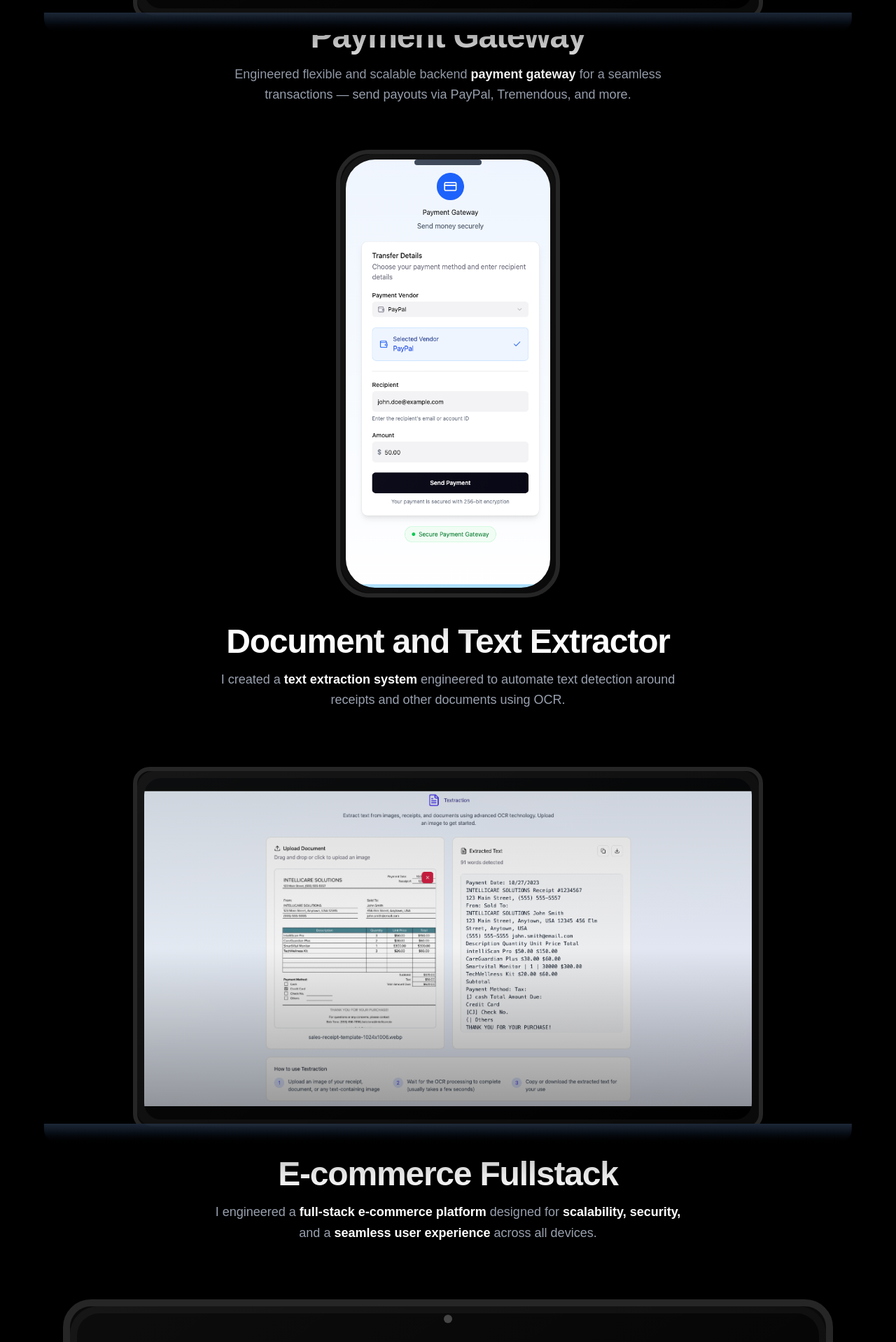
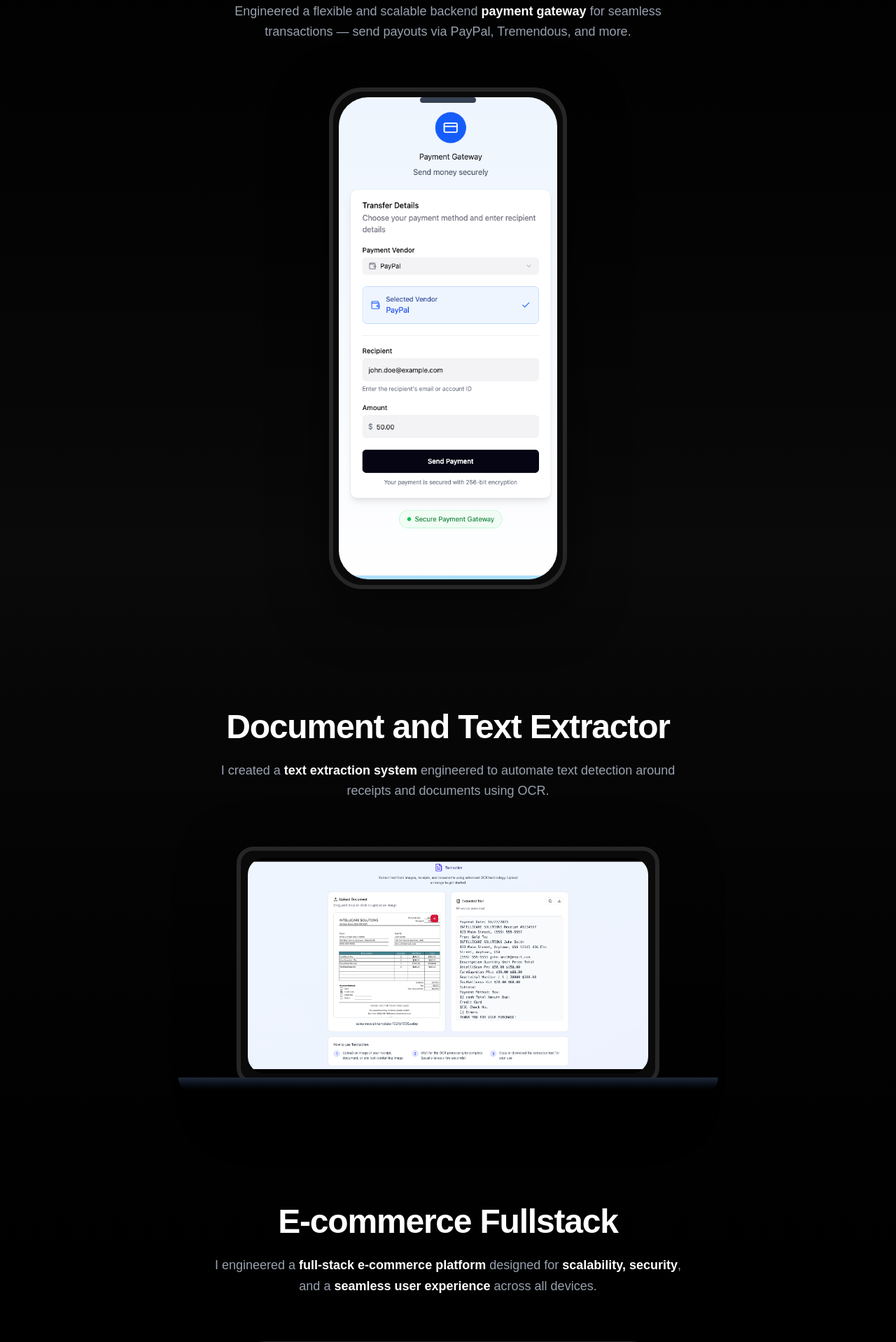
Before and after one commit to AlexanderThomasSayson/ats-portfolio-website, a React (Vite) app: page / in a window 1280 px wide. Shown: the part 3520-5438 px from the top of the page at 70% size. Built offline with nearby package versions, Linux system fonts and the light colour scheme.

Commit message:
fix: showcase responsiveness

```diff
--- a/src/components/product/ProductShowcase.jsx
+++ b/src/components/product/ProductShowcase.jsx
@@ -1,15 +1,5 @@
 import React, { useRef } from "react";
 import { motion, useScroll, useTransform, useSpring } from "framer-motion";
-import { RiMoneyDollarCircleFill, RiServerFill } from "react-icons/ri";
-import { SiPaypal, SiVisa } from "react-icons/si";
-import {
-  FaCcMastercard,
-  FaGift,
-  FaServer,
-  FaCloud,
-  FaCode,
-  FaDatabase,
-} from "react-icons/fa";
 
 export const ProductShowcase = () => {
   const { scrollYProgress } = useScroll();
@@ -20,18 +10,15 @@ export const ProductShowcase = () => {
     restDelta: 0.001,
   });
 
-  // Shared scroll transformations
-  const translateY = useTransform(smoothProgress, [0, 1], [150, 0]);
+  const translateY = useTransform(smoothProgress, [0, 1], [100, 0]);
   const opacity = useTransform(smoothProgress, [0.1, 0.3], [0, 1]);
   const scale = useTransform(smoothProgress, [0.1, 0.3], [0.9, 1]);
 
-  // Helper for mouse tilt
   const useTilt = () => {
     const ref = useRef(null);
-
     const handleMouseMove = (e) => {
       const card = ref.current;
-      if (!card) return;
+      if (!card || window.innerWidth < 768) return; // disable tilt on mobile
       const rect = card.getBoundingClientRect();
       const x = e.clientX - rect.left;
       const y = e.clientY - rect.top;
@@ -41,12 +28,10 @@ export const ProductShowcase = () => {
       const rotateY = ((x - centerX) / centerX) * 8;
       card.style.transform = `rotateX(${-rotateX}deg) rotateY(${rotateY}deg) scale(1.03)`;
     };
-
     const handleMouseLeave = () => {
       const card = ref.current;
       if (card) card.style.transform = "rotateX(0deg) rotateY(0deg) scale(1)";
     };
-
     return { ref, handleMouseMove, handleMouseLeave };
   };
 
@@ -54,194 +39,172 @@ export const ProductShowcase = () => {
   const tabletTilt = useTilt();
   const laptopTilt = useTilt();
 
-  return (
-    <section
-      id="integration-showcase"
-      className="flex flex-col items-center justify-center bg-gradient-to-b from-black via-white-1000 to-black text-white overflow-hidden"
-    >
-      {/* LAPTOP SECTION */}
-      <div className="min-h-screen flex flex-col items-center justify-center text-center px-4">
-        <img src="images/yamaha.png" alt="ymph" className="flex w-100" />
-        <h2 className="text-5xl font-extrabold mb-4 tracking-tight  bg-clip-text text-white">
-          Dealer Network Development
-        </h2>
-
-        <p className="text-gray-400 max-w-2xl mx-auto text-lg leading-relaxed mb-20">
+  const sections = [
+    {
+      id: "yamaha",
+      title: "Dealer Network Development",
+      description: (
+        <>
           I contributed to the development of a centralized{" "}
           <span className="text-white font-semibold">
-            ticketing and support platform{" "}
-          </span>
+            ticketing and support platform
+          </span>{" "}
           for{" "}
           <span className="text-red-500 font-semibold">Yamaha Philippines</span>
-          , engineered to enhance communication efficiency and streamline issue
-          tracking across its nationwide dealer network.
-        </p>
-
-        <motion.div
-          ref={laptopTilt.ref}
-          onMouseMove={laptopTilt.handleMouseMove}
-          onMouseLeave={laptopTilt.handleMouseLeave}
-          style={{ translateY, opacity, scale, perspective: 1000 }}
-          className="relative w-[500px] sm:w-[700px] lg:w-[900px] h-[320px] sm:h-[420px] lg:h-[520px] mx-auto
-      rounded-3xl border-[6px] border-neutral-800 bg-neutral-950
-      shadow-[0_25px_80px_rgba(0,0,0,0.6)] transition-transform duration-300 ease-out"
-        >
-          {/* Laptop Screen */}
-          <div className="absolute inset-[10px] rounded-3xl overflow-hidden bg-gradient-to-b from-gray-900 via-black to-gray-950 flex flex-col">
-            <div className="flex-1 relative">
-              <img
-                src="/images/DND.png"
-                alt="Integration Dashboard Preview"
-                className="absolute inset-0 w-full h-full object-contain object-center
-    opacity-95 hover:opacity-100 transition-opacity duration-500 bg-black"
-              />
-
-              <div className="absolute inset-0 bg-gradient-to-t from-black/40 via-transparent to-black/10 pointer-events-none" />
-            </div>
-          </div>
-
-          {/* Laptop Base */}
-          <div className="absolute bottom-[-28px] left-1/2 -translate-x-1/2 w-[130%] h-8 rounded-b-3xl bg-gradient-to-b from-gray-800 to-black shadow-inner"></div>
-
-          {/* Reflection overlay */}
-          <div className="absolute inset-0 rounded-3xl bg-gradient-to-br from-white/5 to-transparent pointer-events-none" />
-        </motion.div>
-      </div>
-
-      {/* PHONE SECTION */}
-      <div className="min-h-screen flex flex-col items-center justify-center text-center px-4">
-        <h2 className="text-5xl font-extrabold mb-4 tracking-tight text-white">
-          Payment Gateway
-        </h2>
-        <p className="text-gray-400 max-w-2xl mx-auto text-lg leading-relaxed mb-16">
-          Engineered flexible and scalable backend{" "}
+          , enhancing communication efficiency and streamlining issue tracking
+          across its nationwide dealer network.
+        </>
+      ),
+      image: "/images/DND.png",
+      ref: laptopTilt.ref,
+      tilt: laptopTilt,
+      size: "laptop",
+    },
+    {
+      id: "payment",
+      title: "Payment Gateway",
+      description: (
+        <>
+          Engineered a flexible and scalable backend{" "}
           <span className="text-white font-semibold">payment gateway</span> for
-          a seamless transactions — send payouts via PayPal, Tremendous, and
-          more.
-        </p>
-
-        <motion.div
-          ref={phoneTilt.ref}
-          onMouseMove={phoneTilt.handleMouseMove}
-          onMouseLeave={phoneTilt.handleMouseLeave}
-          style={{ translateY, opacity, scale, perspective: 1000 }}
-          className="relative w-[280px] sm:w-[320px] h-[580px] sm:h-[640px] mx-auto rounded-[3rem]
-    border-[6px] border-neutral-800 bg-neutral-950 shadow-[0_25px_60px_rgba(0,0,0,0.5)]
-    transition-transform duration-300 ease-out"
-        >
-          {/* Phone Screen */}
-          <div className="absolute inset-[8px] rounded-[2.6rem] overflow-hidden bg-black flex items-center justify-center">
-            <img
-              src="/images/payment.png" // your image path
-              alt="Payment Gateway"
-              className="w-full h-full object-cover"
-            />
-          </div>
-
-          <div className="absolute top-2 left-1/2 -translate-x-1/2 w-24 h-2 bg-gray-700 rounded-full" />
-          <div className="absolute inset-0 rounded-[3rem] bg-gradient-to-br from-white/5 to-transparent pointer-events-none" />
-        </motion.div>
-      </div>
-
-      {/* LAPTOP SECTION */}
-      <div className="min-h-screen flex flex-col items-center justify-center text-center px-4">
-        <h2 className="text-5xl font-extrabold mb-4 tracking-tight  bg-clip-text text-white">
-          Document and Text Extractor
-        </h2>
-
-        <p className="text-gray-400 max-w-2xl mx-auto text-lg leading-relaxed mb-20">
+          seamless transactions — send payouts via PayPal, Tremendous, and more.
+        </>
+      ),
+      image: "/images/payment.png",
+      ref: phoneTilt.ref,
+      tilt: phoneTilt,
+      size: "phone",
+    },
+    {
+      id: "textract",
+      title: "Document and Text Extractor",
+      description: (
+        <>
           I created a{" "}
           <span className="text-white font-semibold">
-            text extraction system{" "}
-          </span>
-          engineered to automate text detection around receipts and other
-          documents using OCR.
-        </p>
-
-        <motion.div
-          ref={laptopTilt.ref}
-          onMouseMove={laptopTilt.handleMouseMove}
-          onMouseLeave={laptopTilt.handleMouseLeave}
-          style={{ translateY, opacity, scale, perspective: 1000 }}
-          className="relative w-[500px] sm:w-[700px] lg:w-[900px] h-[320px] sm:h-[420px] lg:h-[520px] mx-auto
-      rounded-3xl border-[6px] border-neutral-800 bg-neutral-950
-      shadow-[0_25px_80px_rgba(0,0,0,0.6)] transition-transform duration-300 ease-out"
-        >
-          {/* Laptop Screen */}
-          <div className="absolute inset-[10px] rounded-3xl overflow-hidden bg-gradient-to-b from-gray-900 via-black to-gray-950 flex flex-col">
-            <div className="flex-1 relative">
-              <img
-                src="/images/textract-v2.png"
-                alt="Integration Dashboard Preview"
-                className="absolute inset-0 w-full h-full object-contain object-center
-    opacity-95 hover:opacity-100 transition-opacity duration-500 bg-black"
-              />
-
-              <div className="absolute inset-0 bg-gradient-to-t from-black/40 via-transparent to-black/10 pointer-events-none" />
-            </div>
-          </div>
-
-          {/* Laptop Base */}
-          <div className="absolute bottom-[-28px] left-1/2 -translate-x-1/2 w-[130%] h-8 rounded-b-3xl bg-gradient-to-b from-gray-800 to-black shadow-inner"></div>
-
-          {/* Reflection overlay */}
-          <div className="absolute inset-0 rounded-3xl bg-gradient-to-br from-white/5 to-transparent pointer-events-none" />
-        </motion.div>
-      </div>
-
-      {/* TABLET SECTION (LANDSCAPE) */}
-      <div className="min-h-screen flex flex-col items-center justify-center text-center px-4 pb-20">
-        <h2 className="text-5xl font-extrabold mb-4 tracking-tight bg-clip-text text-white">
-          E-commerce Fullstack
-        </h2>
-
-        <p className="text-gray-400 max-w-2xl mx-auto text-lg leading-relaxed mb-20">
+            text extraction system
+          </span>{" "}
+          engineered to automate text detection around receipts and documents
+          using OCR.
+        </>
+      ),
+      image: "/images/textract-v2.png",
+      ref: laptopTilt.ref,
+      tilt: laptopTilt,
+      size: "laptop",
+    },
+    {
+      id: "ecommerce",
+      title: "E-commerce Fullstack",
+      description: (
+        <>
           I engineered a{" "}
           <span className="text-white font-semibold">
             full-stack e-commerce platform
           </span>{" "}
           designed for{" "}
           <span className="text-white font-semibold">
-            scalability, security,
-          </span>{" "}
-          and a{" "}
+            scalability, security
+          </span>
+          , and a{" "}
           <span className="text-white font-semibold">
             seamless user experience
           </span>{" "}
           across all devices.
-        </p>
+        </>
+      ),
+      image: "/images/ats-e-commerce.png",
+      ref: tabletTilt.ref,
+      tilt: tabletTilt,
+      size: "tablet",
+    },
+  ];
 
+  const renderDevice = (section) => {
+    const baseClasses =
+      "mx-auto relative transition-transform duration-300 ease-out border-neutral-800 bg-neutral-950 shadow-[0_25px_80px_rgba(0,0,0,0.6)]";
+    switch (section.size) {
+      case "phone":
+        return (
           <motion.div
-          ref={tabletTilt.ref}
-          onMouseMove={tabletTilt.handleMouseMove}
-          onMouseLeave={tabletTilt.handleMouseLeave}
-          style={{ translateY, opacity, scale, perspective: 1000 }}
-          className="relative w-[700px] sm:w-[900px] lg:w-[1100px] aspect-[4/3] mx-auto
-    rounded-[2.5rem] border-[10px] border-neutral-800 bg-neutral-950
-    shadow-[0_25px_80px_rgba(0,0,0,0.6)] transition-transform duration-300 ease-out"
+            ref={section.ref}
+            onMouseMove={section.tilt.handleMouseMove}
+            onMouseLeave={section.tilt.handleMouseLeave}
+            style={{ translateY, opacity, scale }}
+            className={`${baseClasses} w-[80%] max-w-[340px] aspect-[9/19] rounded-[3rem] border-[6px]`}
           >
-          {/* Tablet Screen */}
+            <div className="absolute inset-[8px] rounded-[2.6rem] overflow-hidden bg-black">
+              <img
+                src={section.image}
+                alt={section.title}
+                className="w-full h-full object-cover"
+              />
+            </div>
+            <div className="absolute top-2 left-1/2 -translate-x-1/2 w-20 h-2 bg-gray-700 rounded-full" />
+          </motion.div>
+        );
+      case "laptop":
+        return (
+          <motion.div
+            ref={section.ref}
+            onMouseMove={section.tilt.handleMouseMove}
+            onMouseLeave={section.tilt.handleMouseLeave}
+            style={{ translateY, opacity, scale }}
+            className={`${baseClasses} w-[90%] max-w-[900px] aspect-[16/9] rounded-3xl border-[6px]`}
+          >
+            <div className="absolute inset-[10px] rounded-3xl overflow-hidden bg-black">
+              <img
+                src={section.image}
+                alt={section.title}
+                className="w-full h-full object-contain"
+              />
+            </div>
+            <div className="absolute bottom-[-20px] left-1/2 -translate-x-1/2 w-[130%] h-6 rounded-b-3xl bg-gradient-to-b from-gray-800 to-black" />
+          </motion.div>
+        );
+      case "tablet":
+        return (
+          <motion.div
+            ref={section.ref}
+            onMouseMove={section.tilt.handleMouseMove}
+            onMouseLeave={section.tilt.handleMouseLeave}
+            style={{ translateY, opacity, scale }}
+            className={`${baseClasses} w-[90%] max-w-[1100px] aspect-[4/3] rounded-[2.5rem] border-[8px]`}
+          >
             <div className="absolute inset-[10px] rounded-[2rem] overflow-hidden bg-black">
               <img
-              src="/images/ats-e-commerce.png"
-              alt="Document Extraction Dashboard"
-              className="w-full h-full object-contain object-center transition-opacity duration-500"
+                src={section.image}
+                alt={section.title}
+                className="w-full h-full object-contain"
               />
+            </div>
+            <div className="absolute top-[12px] left-1/2 -translate-x-1/2 w-3 h-3 bg-neutral-700 rounded-full" />
+          </motion.div>
+        );
+      default:
+        return null;
+    }
+  };
 
-            {/* Subtle overlay for realism */}
-            <div className="absolute inset-0 bg-gradient-to-t from-black/30 via-transparent to-black/10 pointer-events-none" />
+  return (
+    <section
+      id="integration-showcase"
+      className="flex flex-col items-center justify-center bg-gradient-to-b from-black via-neutral-950 to-black text-white overflow-hidden"
+    >
+      {sections.map((section) => (
+        <div
+          key={section.id}
+          className="min-h-[90vh] flex flex-col items-center justify-center text-center px-6 py-20 sm:px-8 md:px-12"
+        >
+          <h2 className="text-3xl sm:text-4xl md:text-5xl font-extrabold mb-6 tracking-tight">
+            {section.title}
+          </h2>
+          <p className="text-gray-400 max-w-2xl mx-auto text-base sm:text-lg leading-relaxed mb-12 sm:mb-16">
+            {section.description}
+          </p>
+          {renderDevice(section)}
         </div>
-
-          {/* Side Button (like iPad landscape power button) */}
-          <div className="absolute top-1/2 -right-[14px] w-[6px] h-16 bg-neutral-700 rounded-r-full shadow-inner"></div>
-
-          {/* Camera dot (optional) */}
-          <div className="absolute top-[12px] left-1/2 -translate-x-1/2 w-3 h-3 bg-neutral-700 rounded-full shadow-inner"></div>
-
-          {/* Reflection overlay */}
-          <div className="absolute inset-0 rounded-[2.5rem] bg-gradient-to-br from-white/5 to-transparent pointer-events-none" />
-        </motion.div>
-      </div>
+      ))}
     </section>
   );
 };
```
Lines whose indentation alone changed are shown as unchanged.
